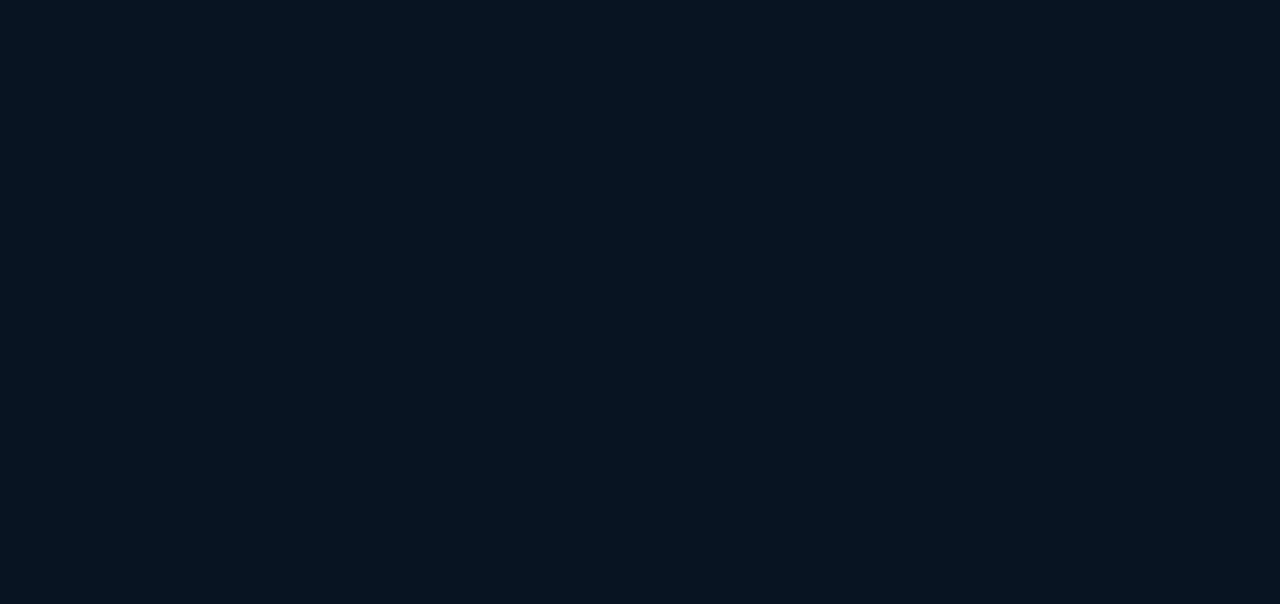
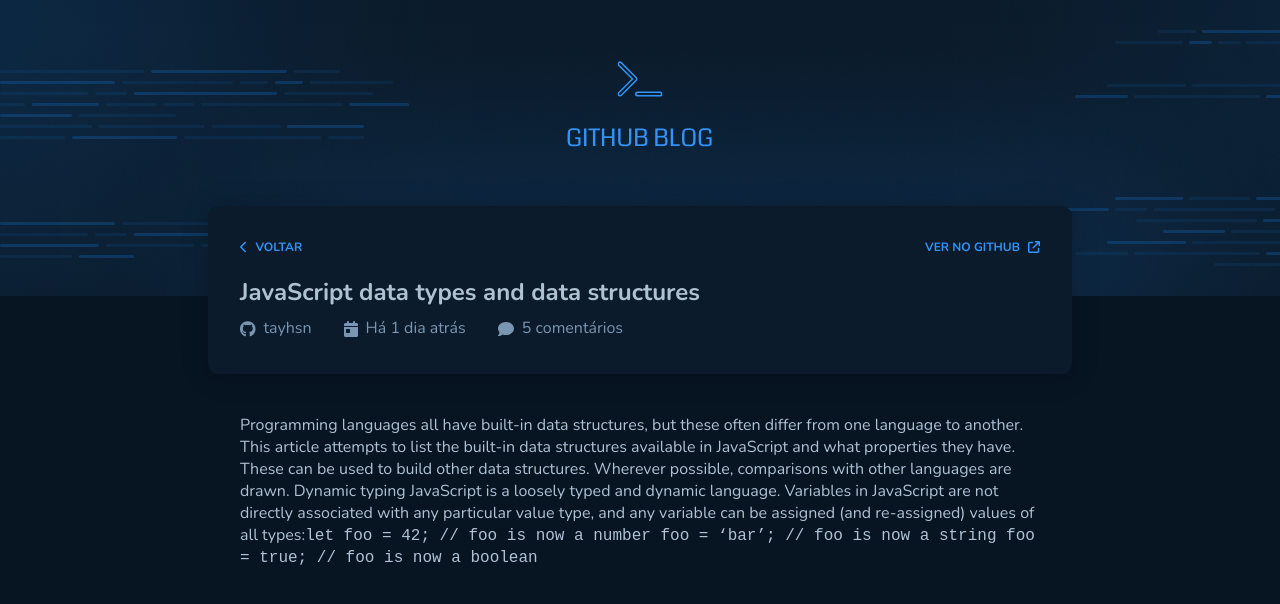
Before and after one commit to tayhsn/github-blog, a React (Vite) app: page /post in a window 1280 px wide. Before the commit this address had no page. Shown: the top 604 px of the page. Built offline with nearby package versions, Linux system fonts and the light colour scheme.

Commit message:
remove unecessary component

```diff
--- a/src/common/components/InfoWithIcon/index.tsx
+++ b/src/common/components/InfoWithIcon/index.tsx
@@ -11,7 +11,7 @@
   return (
     <InfoWithIconContainer>
       {icon}
-      <RegularText size="m" color="subtitle">
+      <RegularText size="m" color="span">
         {text}
       </RegularText>
     </InfoWithIconContainer>
--- a/src/common/components/InfoWithIcon/styles.ts
+++ b/src/common/components/InfoWithIcon/styles.ts
@@ -4,4 +4,8 @@
   display: flex;
   align-items: center;
   gap: 0.5rem;
+
+  svg {
+    color: ${({ theme }) => theme.colors['base-span']};
+  }
 `
--- a/src/common/components/LinkWithIcon/index.tsx
+++ /dev/null
@@ -1,32 +0,0 @@
-import { ReactNode } from 'react'
-import { LinkWithIconContainer } from './styles'
-
-interface LinkWithIconProps {
-  icon: ReactNode
-  text: string | ReactNode
-  path: string
-  iconIsRight?: boolean
-}
-
-export const LinkWithIcon = ({
-  icon,
-  text,
-  path,
-  iconIsRight,
-}: LinkWithIconProps) => {
-  return (
-    <LinkWithIconContainer href={path}>
-      {iconIsRight ? (
-        <>
-          <p>{text}</p>
-          {icon}
-        </>
-      ) : (
-        <>
-          {icon}
-          <p>{text}</p>
-        </>
-      )}
-    </LinkWithIconContainer>
-  )
-}
--- a/src/common/components/LinkWithIcon/styles.ts
+++ /dev/null
@@ -1,20 +0,0 @@
-import styled from 'styled-components'
-
-export const LinkWithIconContainer = styled.a`
-  display: flex;
-  align-items: center;
-  gap: 0.5rem;
-
-  color: ${({ theme }) => theme.colors.blue};
-  font-size: ${({ theme }) => theme.textSizes['components-link']};
-  font-weight: 700;
-
-  text-decoration: none;
-
-  border-top: 1px solid transparent;
-  border-bottom: 1px solid transparent;
-
-  &:hover {
-    border-bottom: 1px solid ${({ theme }) => theme.colors.blue};
-  }
-`
--- a/src/pages/Feed/components/PersonInfo/index.tsx
+++ b/src/pages/Feed/components/PersonInfo/index.tsx
@@ -3,20 +3,17 @@
   IconsContainer,
   InfoProfileContainer,
   ProfileContainer,
-  ProfileHeaderContainer,
   UserThumbnail,
 } from './styles'
 
-import { LinkWithIcon } from '@/common/components/LinkWithIcon'
+import { RegularText, TitleText } from '@/common/Typography'
 import { faGithub } from '@fortawesome/free-brands-svg-icons'
 import {
   faArrowUpRightFromSquare,
   faBuilding,
-  faComment,
   faUserGroup,
 } from '@fortawesome/free-solid-svg-icons'
 import { FontAwesomeIcon } from '@fortawesome/react-fontawesome'
-import { RegularText, TitleText } from '@/common/Typography'
 
 export const PersonInfo = () => {
   return (
@@ -27,14 +24,20 @@
       />
 
       <InfoProfileContainer>
-        <ProfileHeaderContainer>
+        <header>
           <TitleText>Tayanne Novais</TitleText>
+          <a href="#" target="_blank">
+            GITHUB
+            <FontAwesomeIcon icon={faArrowUpRightFromSquare} />
+          </a>
+        </header>
+
+        <main>
           <RegularText>
             Tristique volutpat pulvinar vel massa, pellentesque egestas. Eu
             viverra massa quam dignissim aenean malesuada suscipit. Nunc,
             volutpat pulvinar vel mass.
           </RegularText>
-        </ProfileHeaderContainer>
 
           <IconsContainer>
             <InfoWithIcon
@@ -50,16 +53,8 @@
               text={'32 seguidores'}
             />
           </IconsContainer>
+        </main>
       </InfoProfileContainer>
-
-      <span>
-        <LinkWithIcon
-          icon={<FontAwesomeIcon icon={faArrowUpRightFromSquare} />}
-          iconIsRight
-          text={'GITHUB'}
-          path={'#'}
-        />
-      </span>
     </ProfileContainer>
   )
 }
--- a/src/pages/Feed/components/PersonInfo/styles.ts
+++ b/src/pages/Feed/components/PersonInfo/styles.ts
@@ -16,12 +16,6 @@
   border-radius: 10px;
 
   position: relative;
-
-  span {
-    position: absolute;
-    right: 32px;
-    top: 40px;
-  }
 `
 
 export const UserThumbnail = styled.img`
@@ -36,14 +30,38 @@
   display: flex;
   flex-direction: column;
 
-  gap: 1.5rem;
-`
+  gap: 0.5rem;
 
-export const ProfileHeaderContainer = styled.div`
-  display: flex;
-  flex-direction: column;
-  justify-content: center;
-  gap: 0.5rem;
+  header {
+    display: flex;
+    justify-content: space-between;
+    gap: 0.5rem;
+
+    a {
+      display: flex;
+      align-items: center;
+      gap: 0.5rem;
+
+      color: ${({ theme }) => theme.colors.blue};
+      font-size: ${({ theme }) => theme.textSizes['components-link']};
+      font-weight: 700;
+
+      text-decoration: none;
+
+      border-top: 1px solid transparent;
+      border-bottom: 1px solid transparent;
+
+      &:hover {
+        border-bottom: 1px solid ${({ theme }) => theme.colors.blue};
+      }
+    }
+  }
+
+  main {
+    display: flex;
+    flex-direction: column;
+    gap: 1.5rem;
+  }
 `
 
 export const IconsContainer = styled.section`
--- a/src/pages/Post/components/PostInfo/index.tsx
+++ b/src/pages/Post/components/PostInfo/index.tsx
@@ -1,6 +1,7 @@
 import { InfoWithIcon } from '@/common/components/InfoWithIcon'
 import { LinkWithIcon } from '@/common/components/LinkWithIcon'
 import {
+  BackButton,
   IconsContainer,
   InfosContainer,
   InfoTitle,
@@ -21,17 +22,15 @@
   return (
     <PostInfoContainer>
       <LinksContainer>
-        <LinkWithIcon
-          icon={<FontAwesomeIcon icon={faChevronLeft} />}
-          text={'VOLTAR'}
-          path={'#'}
-        />
-        <LinkWithIcon
-          icon={<FontAwesomeIcon icon={faArrowUpRightFromSquare} />}
-          iconIsRight
-          text={'VER NO GITHUB'}
-          path={'#'}
-        />
+        <BackButton to="/">
+          <FontAwesomeIcon icon={faChevronLeft} />
+          VOLTAR
+        </BackButton>
+
+        <a href="#" target="_blank">
+          VER NO GITHUB
+          <FontAwesomeIcon icon={faArrowUpRightFromSquare} />
+        </a>
       </LinksContainer>
 
       <InfosContainer>
--- a/src/pages/Post/components/PostInfo/styles.ts
+++ b/src/pages/Post/components/PostInfo/styles.ts
@@ -1,3 +1,4 @@
+import { NavLink } from 'react-router-dom'
 import styled from 'styled-components'
 
 export const PostInfoContainer = styled.section`
@@ -22,6 +23,44 @@
   display: flex;
   align-items: center;
   justify-content: space-between;
+
+  a {
+    display: flex;
+    align-items: center;
+    gap: 0.5rem;
+
+    color: ${({ theme }) => theme.colors.blue};
+    font-size: ${({ theme }) => theme.textSizes['components-link']};
+    font-weight: 700;
+
+    text-decoration: none;
+
+    border-top: 1px solid transparent;
+    border-bottom: 1px solid transparent;
+
+    &:hover {
+      border-bottom: 1px solid ${({ theme }) => theme.colors.blue};
+    }
+  }
+`
+
+export const BackButton = styled(NavLink)`
+  display: flex;
+  align-items: center;
+  gap: 0.5rem;
+
+  color: ${({ theme }) => theme.colors.blue};
+  font-size: ${({ theme }) => theme.textSizes['components-link']};
+  font-weight: 700;
+
+  text-decoration: none;
+
+  border-top: 1px solid transparent;
+  border-bottom: 1px solid transparent;
+
+  &:hover {
+    border-bottom: 1px solid ${({ theme }) => theme.colors.blue};
+  }
 `
 
 export const InfosContainer = styled.footer`
--- a/src/pages/Post/index.tsx
+++ b/src/pages/Post/index.tsx
@@ -2,7 +2,7 @@
 import { PostInfo } from '@/pages/Post/components/PostInfo'
 import { PostPageContainer } from './styles'
 
-export const IssuePage = () => {
+export const Post = () => {
   return (
     <PostPageContainer>
       <PostInfo />
--- a/src/router/index.tsx
+++ b/src/router/index.tsx
@@ -1,6 +1,6 @@
 import { Layout } from '@/layout/index'
 import { Feed } from '@/pages/Feed'
-import { IssuePage } from '@/pages/Post'
+import { Post } from '@/pages/Post'
 import { Route, Routes } from 'react-router-dom'
 
 export const Router = () => {
@@ -8,7 +8,7 @@
     <Routes>
       <Route path="/" element={<Layout />}>
         <Route index element={<Feed />} />
-        <Route path="/issue" element={<IssuePage />} />
+        <Route path="/post" element={<Post />} />
       </Route>
     </Routes>
   )
```
Lines whose indentation alone changed are shown as unchanged.
